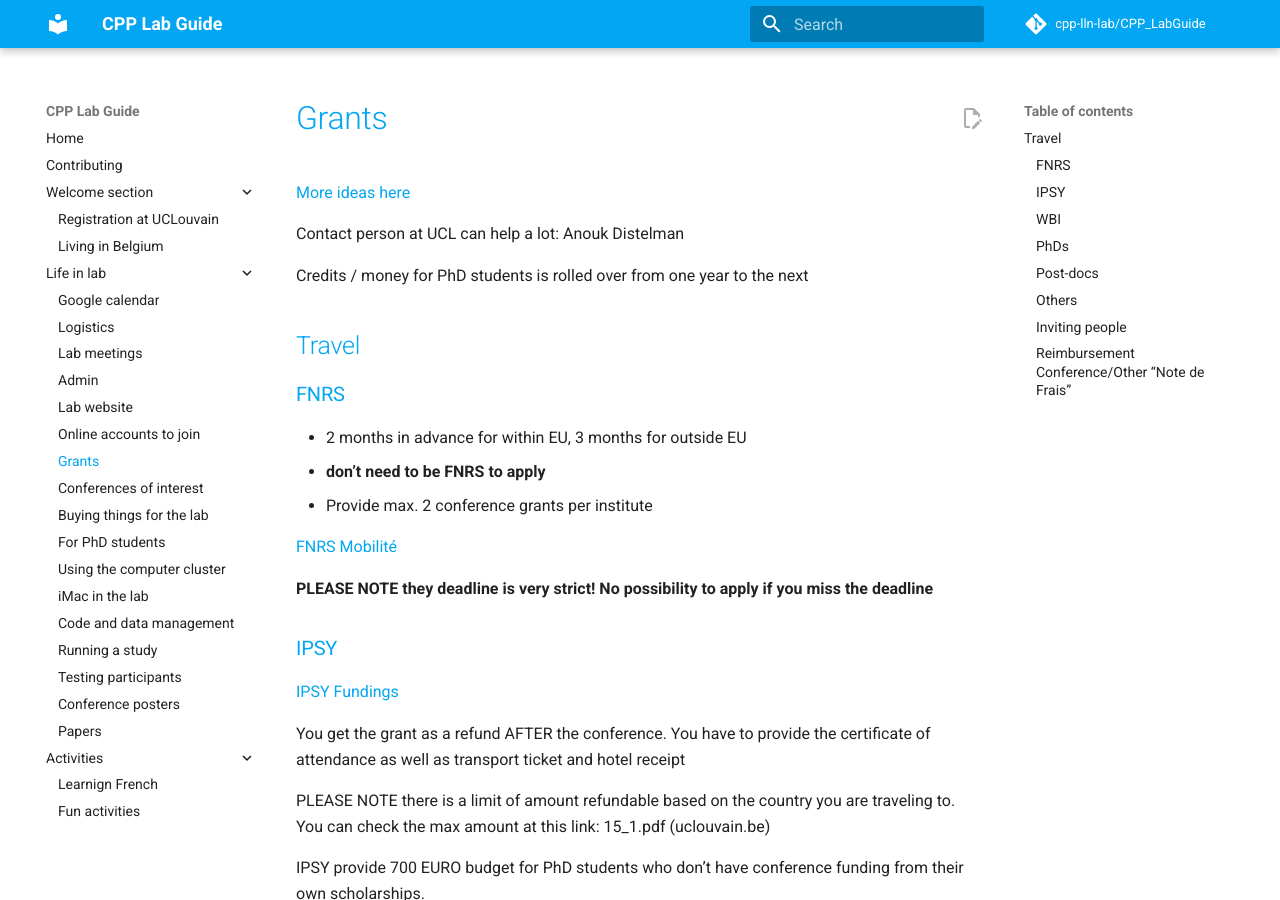
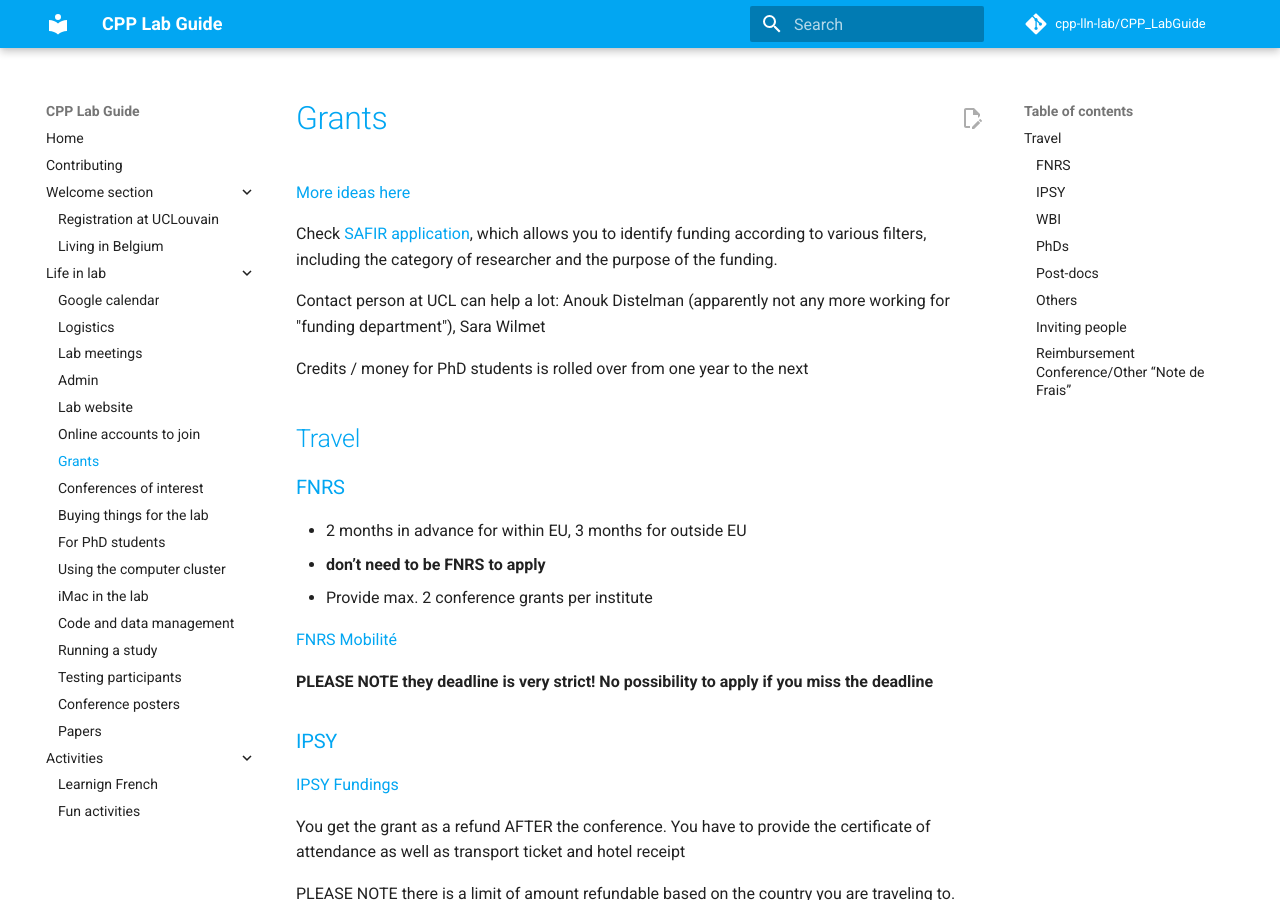
Before and after one commit to cpp-lln-lab/CPP_LabGuide, an MkDocs documentation site: the page built from doc/grants.md, in a window 1280 px wide and 900 px high. Built offline with MkDocs 1.6.1 and Material for MkDocs 9.7.7, drawn with Linux system fonts in a browser that asks for light colours; comment, search, counter and statistics services are not loaded.

Commit message:
Update grants.md

```diff
--- a/doc/grants.md
+++ b/doc/grants.md
@@ -2,8 +2,10 @@
 
 [More ideas here](https://intranet.uclouvain.be/en/myucl/administrations/adre/research-funding-opportunities.html)
 
+Check [SAFIR application](https://app.uclouvain.be/Safir/), which allows you to identify funding according to various filters, including the category of researcher and the purpose of the funding.
 
-Contact person at UCL can help a lot: Anouk Distelman
+Contact person at UCL can help a lot: Anouk Distelman (apparently not any more working for "funding department"), Sara Wilmet
+
 
 
 Credits / money for PhD students is rolled over from one year to the next
```
